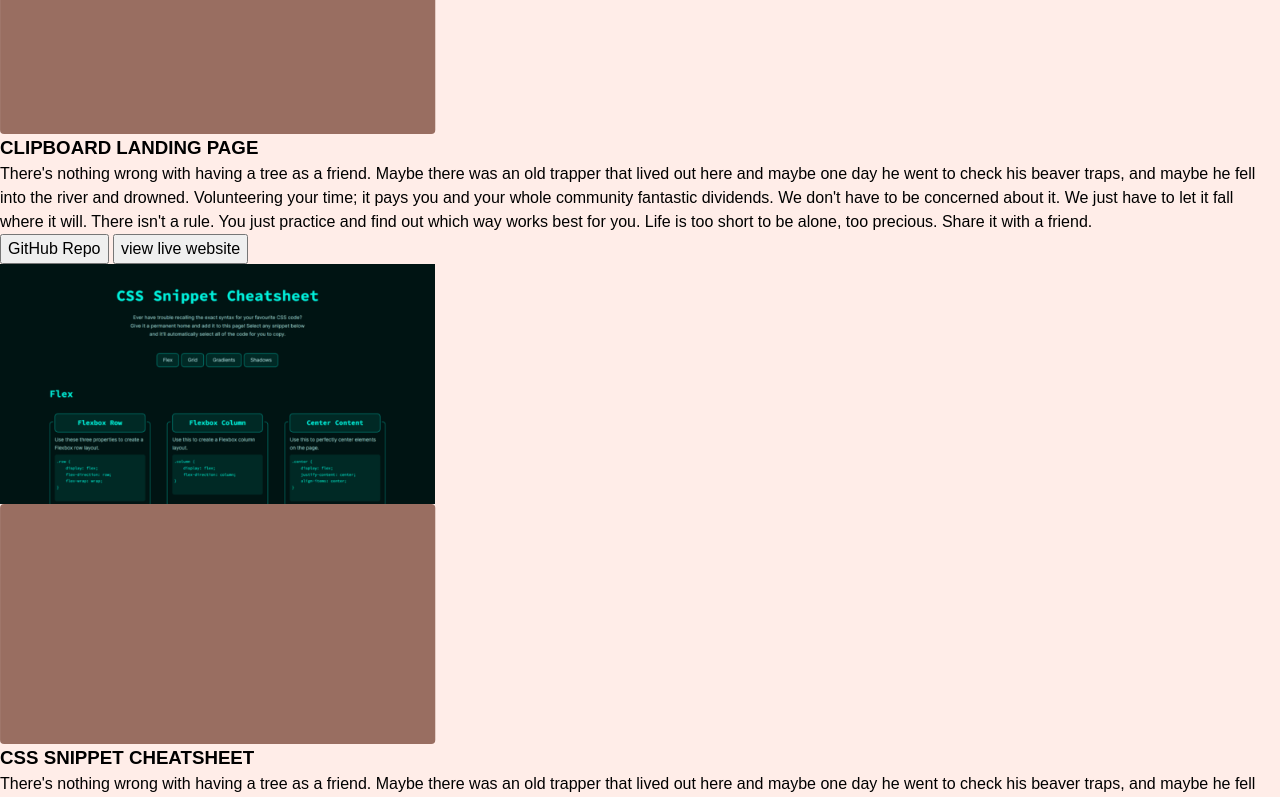
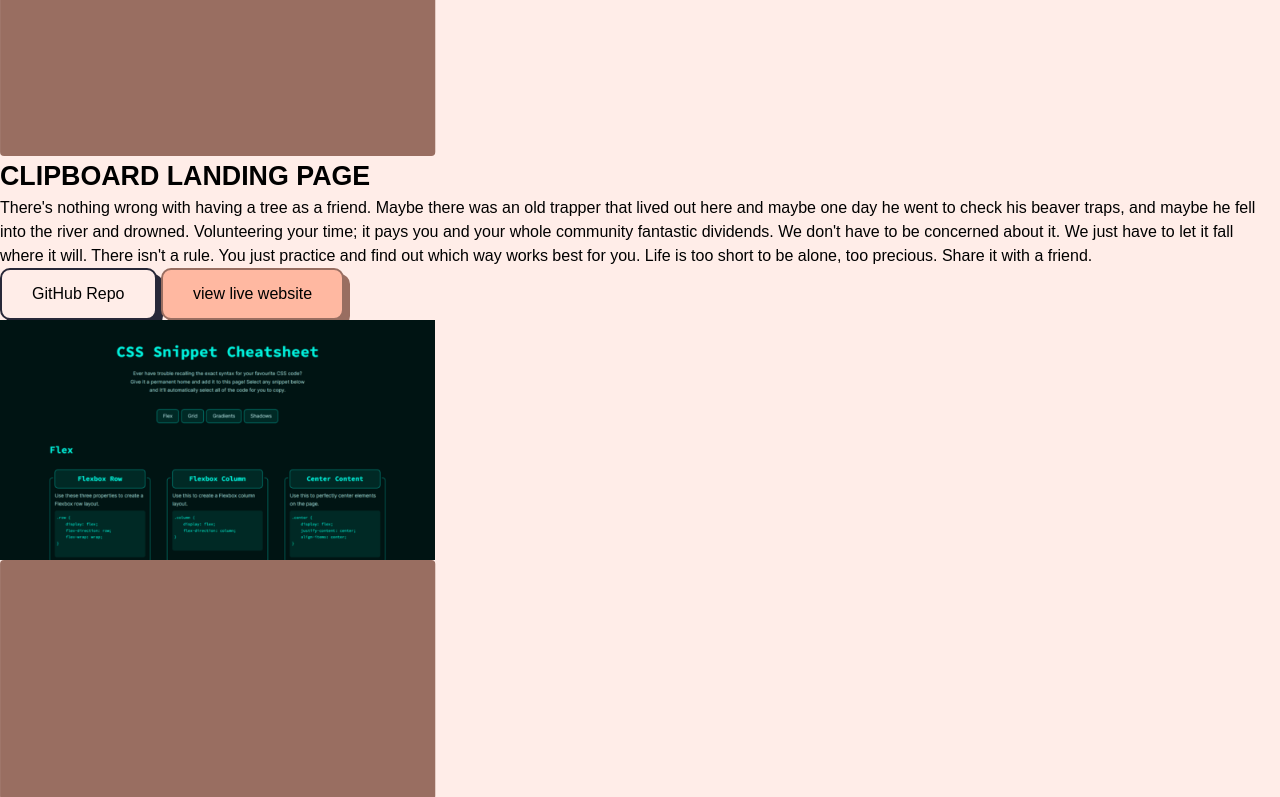
Before and after one commit to JoshLaforest/work-portfolio, a plain HTML site: page index.html in a window 1280 px wide. Shown: the part 1160-1957 px from the top of the page. Drawn offline with Linux system fonts and the light colour scheme; a web font is replaced by a local one.

Commit message:
button styles and hover effects

```diff
--- a/css/style.css
+++ b/css/style.css
@@ -33,3 +33,41 @@ h2 {
     font-size: clamp(1.875rem, 1.6667rem + 0.9259vw, 2.5rem);
     text-shadow: 3px 3px 0 var(--accent);
 }
+
+h3 {
+    font-size: clamp(1.25rem, 1.0833rem + 0.7407vw, 1.75rem);
+}
+
+.btn {
+    padding: 0.75em 1.875em;
+}
+
+.btn-primary {
+    background-color: var(--accent);
+    border: solid 2px var(--brown);
+    border-radius: 10px;
+    box-shadow: 6px 6px 0 0 var(--brown);
+    transition:
+    box-shadow ease-in-out .2s,
+    transform ease-in-out .2s
+    ;
+}
+
+.btn-secondary {
+    background-color: var(--body-bg-color);
+    border: solid 2px var(--element-bg-color);
+    border-radius: 10px;
+    box-shadow: 6px 6px 0 0 var(--element-bg-color);
+    transition:
+    box-shadow ease-in-out .2s,
+    transform ease-in-out .2s
+    ;
+}
+
+.btn-primary:hover,
+.btn-primary:focus,
+.btn-secondary:hover,
+.btn-secondary:focus {
+    box-shadow: none;
+    transform: translateX(8px) translateY(8px);
+}
```
